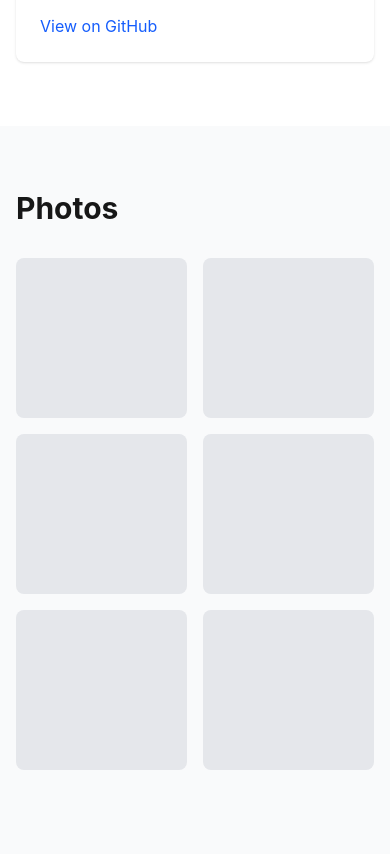
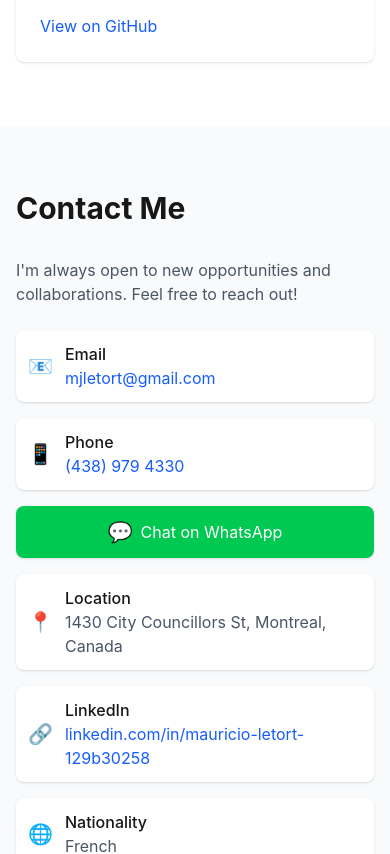
Before and after one commit to Mau567/personal_webpage, a Next.js app: page / in a window 390 px wide. Shown: the part 7220-8074 px from the top of the page. Built offline with nearby package versions, Linux system fonts and the light colour scheme.

Commit message:
Remove photos section from homepage to streamline content layout

```diff
--- a/src/app/page.tsx
+++ b/src/app/page.tsx
@@ -520,21 +520,6 @@ export default function Home() {
         </div>
       </section>
 
-      {/* Photos Section */}
-      <section id="photos" className="py-16 px-4 sm:px-6 lg:px-8 bg-gray-50 dark:bg-gray-800 fade-in">
-        <div className="max-w-5xl mx-auto">
-          <h2 className="text-3xl font-bold mb-8">Photos</h2>
-          <div className="grid grid-cols-2 md:grid-cols-3 gap-4">
-            <div className="w-full h-40 bg-gray-200 dark:bg-gray-600 rounded-lg"></div>
-            <div className="w-full h-40 bg-gray-200 dark:bg-gray-600 rounded-lg"></div>
-            <div className="w-full h-40 bg-gray-200 dark:bg-gray-600 rounded-lg"></div>
-            <div className="w-full h-40 bg-gray-200 dark:bg-gray-600 rounded-lg"></div>
-            <div className="w-full h-40 bg-gray-200 dark:bg-gray-600 rounded-lg"></div>
-            <div className="w-full h-40 bg-gray-200 dark:bg-gray-600 rounded-lg"></div>
-          </div>
-        </div>
-      </section>
-
       {/* Contact Section */}
       <section id="contact" className="py-16 px-4 sm:px-6 lg:px-8 bg-gray-50 dark:bg-gray-800 fade-in">
         <div className="max-w-5xl mx-auto">
```
